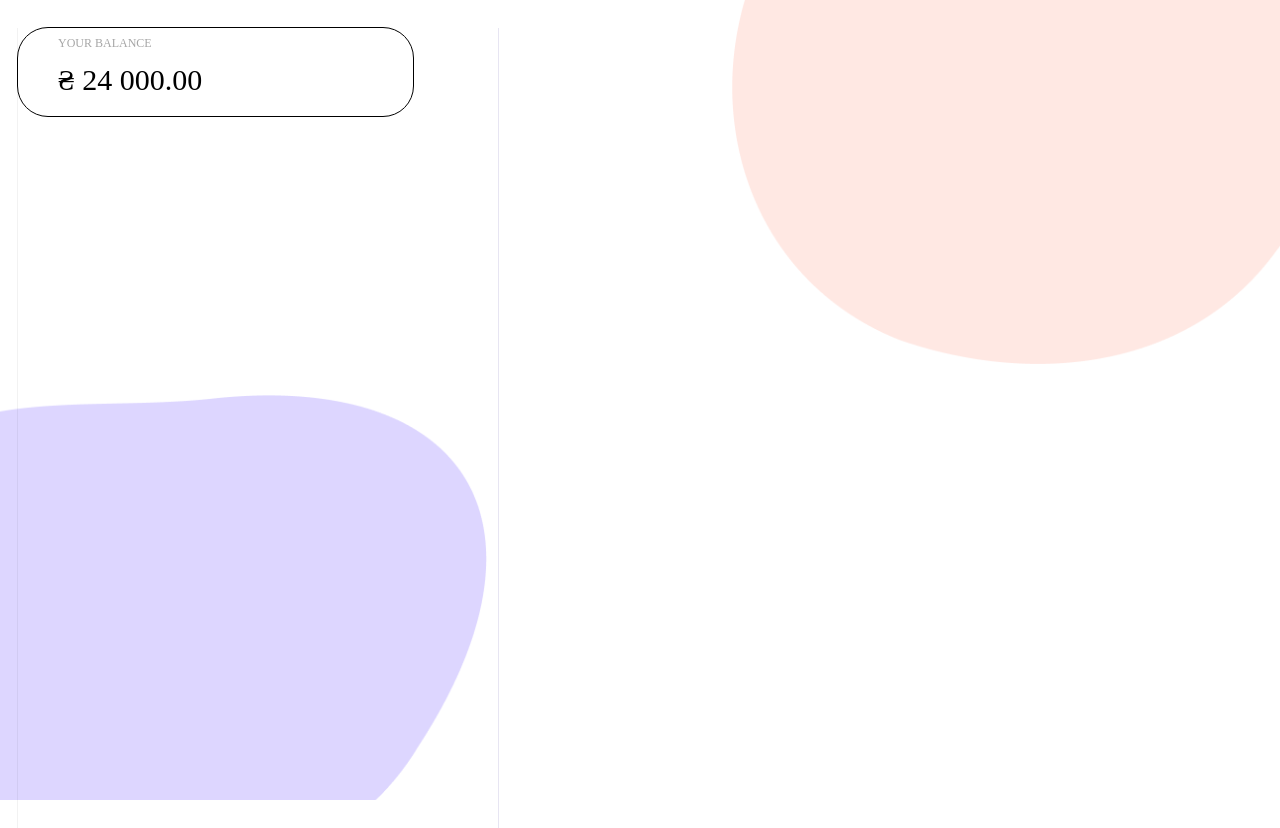
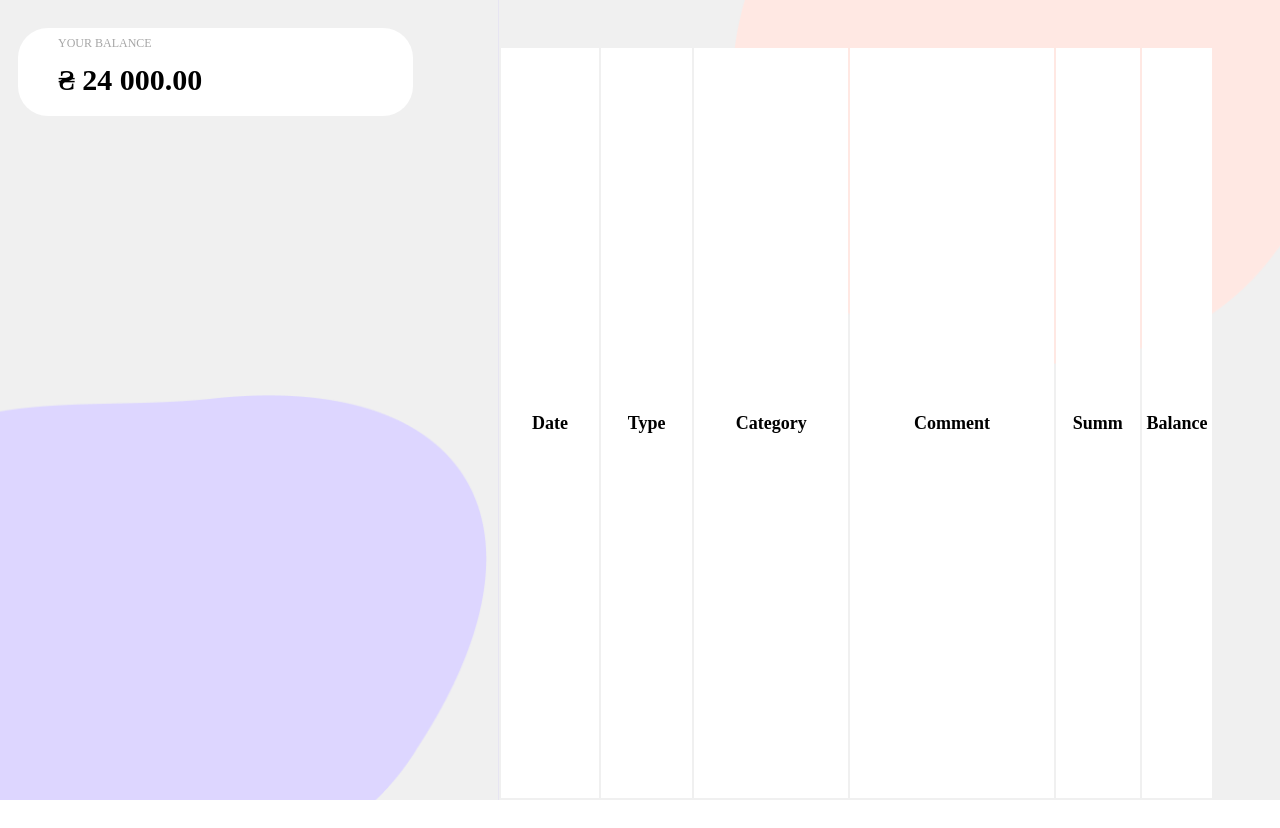
Before and after one commit to Yura-Voloshyn/wallet-front-end, a React (Create React App) app: page / in a window 1280 px wide. After the commit the page ends 800 px from the top, so only its background shows below. Built offline with nearby package versions, Linux system fonts and the light colour scheme; the HTML template or start-up script is replaced by a standard one.

Commit message:
start table transaction inform

```diff
--- a/src/components/app/App.styled.jsx
+++ b/src/components/app/App.styled.jsx
@@ -10,6 +10,7 @@ export const AppWrapper = styled.div`
   align-items: center;
   color: '#010101';
   font-size: 10px;
+  background-color: #E5E5E5;
 
   @media (min-width: 768px) {
     font-size: 20px;
--- /dev/null
+++ b/src/components/table/table.jsx
@@ -0,0 +1,9 @@
+import TableHead from "./tableHead";
+
+const Table = () => {
+    return (
+        <TableHead/>
+    )
+}
+
+export default Table
--- /dev/null
+++ b/src/components/table/tableHead.js
@@ -0,0 +1,63 @@
+import styled from '@emotion/styled'
+
+const Table = styled.table`
+    margin-top: 46px;
+    width: 715px;
+    border: none;
+`
+
+const Thead = styled.thead`
+    height: 58px;
+    background-color: rgba(255, 255, 255, 1);
+    border-radius: 30px;
+    color: rgba(0, 0, 0, 1);
+    font-family: 'Circe';
+    font-style: normal;
+    font-size: 18px;
+    line-height: 27px;
+        & th:nth-child(1) {
+            width: 14%;
+        }
+
+        & th:nth-child(2) {
+            width: 13%;
+        }
+
+        & th:nth-child(3) {
+            width: 22%;
+        }
+
+        & th:nth-child(4) {
+            width: 29%;
+        }
+        & th:nth-child(5) {
+            width: 12%;
+        }
+        & th:nth-child(6) {
+            width: 10%;
+        }
+
+`
+
+const Th = styled.th`
+    text-align: center;
+`
+
+
+const TableHead = () => {
+    const tableHeadTitle = ["Date", "Type", "Category", "Comment", "Summ", "Balance"]
+
+    return (
+        <Table>
+            <Thead>
+            <tr>
+                {tableHeadTitle.map(el => <Th>{el}</Th>)}
+            </tr>
+        </Thead>
+        </Table>
+
+
+    )
+}
+
+export default TableHead
--- a/src/components/total-balance.jsx
+++ b/src/components/totalBalance/total-balance.jsx
@@ -8,7 +8,6 @@ const TotalBalanceWrapper = styled.div`
 
     padding-top: 8px;
     background-color: #ffffff;
-    outline: 1px solid black;
 `
 const Title = styled.p`
     padding-left: 40px;
@@ -22,9 +21,9 @@ const Title = styled.p`
 `
 const Balance = styled.p`
     padding-left: 40px;
-    font-family: 'Poppins';
+    font-family: "Popins";
     font-style: normal;
-    font-weight: 400;
+    font-weight: 900;
     font-size: 30px;
     color: #000000;
     margin: 0;
--- a/src/index.css
+++ b/src/index.css
@@ -3,7 +3,7 @@
 body {
   margin: 0;
   font-family: -apple-system, BlinkMacSystemFont, 'Segoe UI', 'Roboto', 'Oxygen',
-    'Ubuntu', 'Cantarell', 'Fira Sans', 'Droid Sans', 'Helvetica Neue', 'circe', 'poppins'
+    'Ubuntu', 'Cantarell', 'Fira Sans', 'Droid Sans', 'Helvetica Neue', 'circe',
     'Poppins', sans-serif;
   -webkit-font-smoothing: antialiased;
   -moz-osx-font-smoothing: grayscale;
--- a/src/pages/home.jsx
+++ b/src/pages/home.jsx
@@ -1,25 +1,27 @@
 import styled from '@emotion/styled'
-import TotalBalance from "components/total-balance"
+import TotalBalance from 'components/totalBalance/total-balance'
+import Table from 'components/table/table'
 
 const HomeContainer = styled.div`
+     width: 100%;
      height: 100vh;
-     width: 100%;
+     display: flex;
      background-color: rgba(255, 255, 255, 0.4);
      padding-left: 18px;
 `
-const CurrencyWrapper = styled.div`
+const CurrencyContainer = styled.div`
     height: 100vh;
     width: 480px;
     border-right: 1px solid #E7E5F2;
-    box-shadow: -1px 0px 0px rgba(0, 0, 0, 0.05), 1px 0px 0px rgba(255, 255, 255, 0.6);
 `
 
 const Home = () => {
 return (
     <HomeContainer>
-        <CurrencyWrapper>
+        <CurrencyContainer>
                 <TotalBalance/>
-        </CurrencyWrapper>
+        </CurrencyContainer>
+        <Table/>
     </HomeContainer>
 
 )
```
